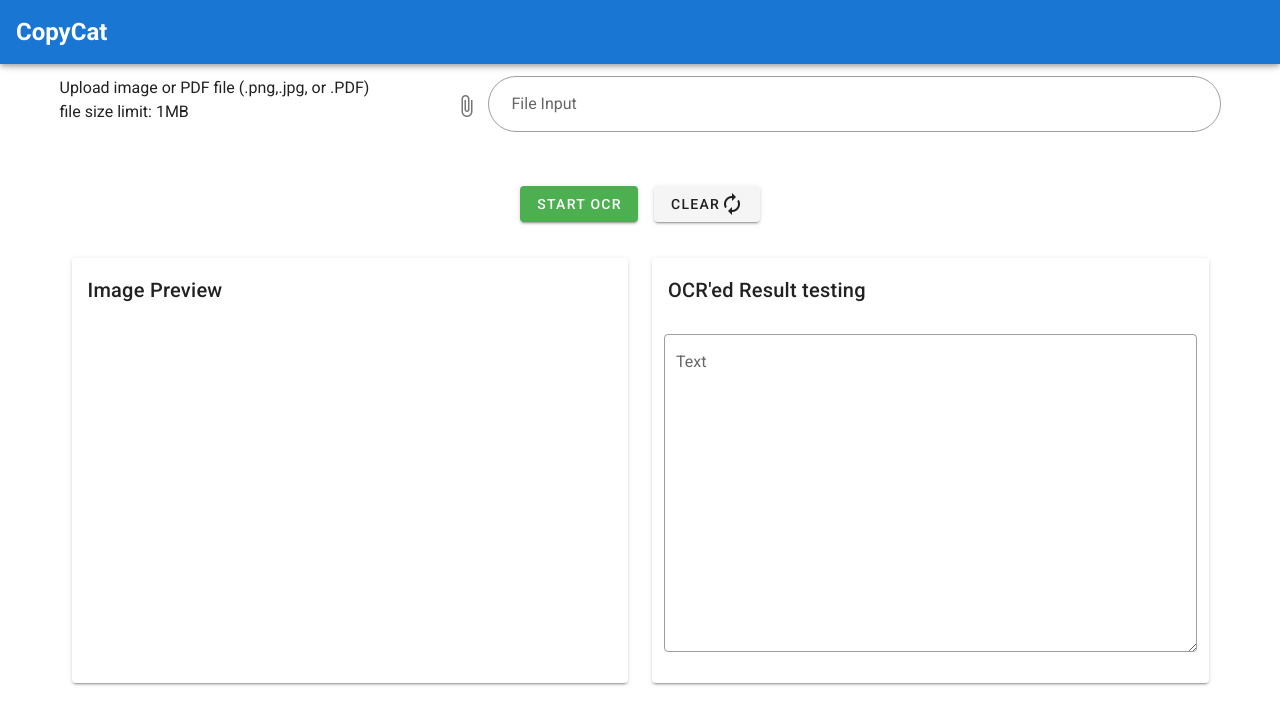
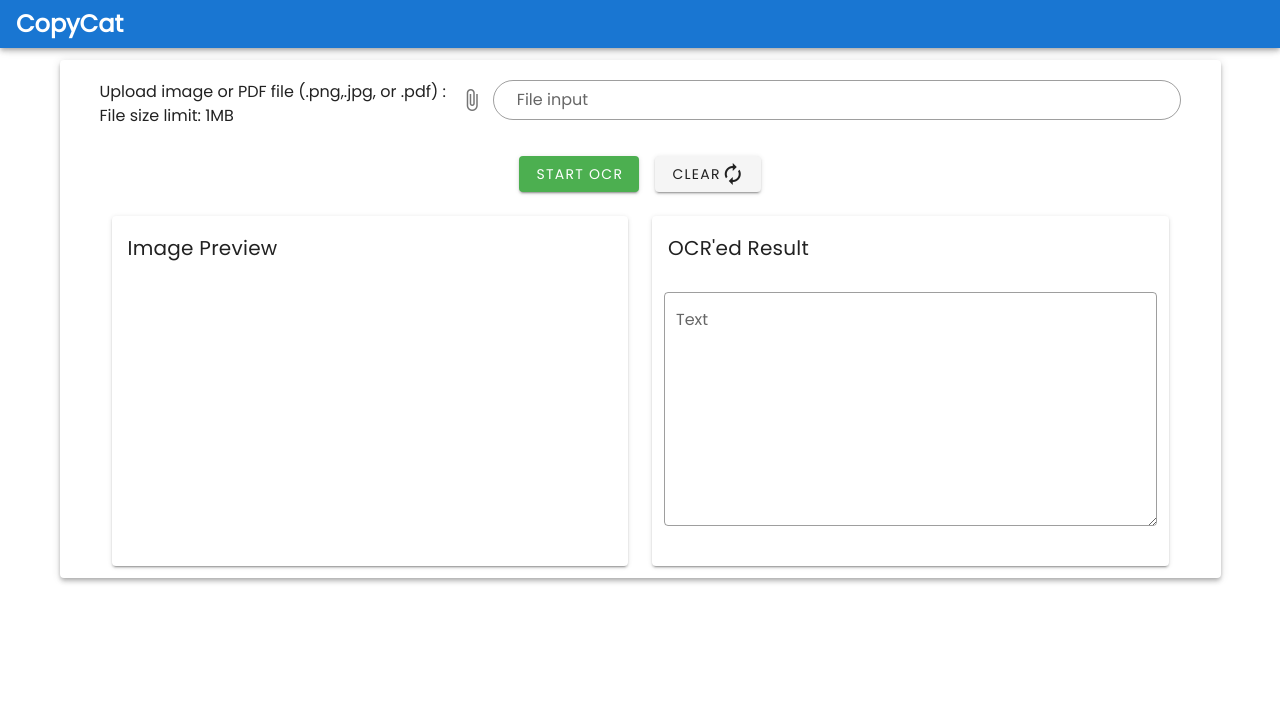
Before and after one commit to yhchan0918/OCRWebApp, a Vue app: page / in a window 1280 px wide. Shown: the top 724 px of the page. Built offline with nearby package versions, Linux system fonts and the light colour scheme.

Commit message:
Improvement of UI

```diff
--- a/public/index.html
+++ b/public/index.html
@@ -26,3 +26,10 @@
     <!-- built files will be auto injected -->
   </body>
 </html>
+<style>
+  @import url("https://fonts.googleapis.com/css2?family=Poppins&display=swap");
+
+  * {
+    font-family: "Poppins", sans-serif;
+  }
+</style>
--- a/src/components/NavBar.vue
+++ b/src/components/NavBar.vue
@@ -1,22 +1,17 @@
 <template>
-<nav>
-  <v-app-bar app color="primary" dark>
+  <nav>
+    <v-app-bar app dense color="primary" dark>
       <div class="d-flex align-center">
         <h1>CopyCat</h1>
       </div>
 
       <v-spacer></v-spacer>
-
-
-</v-app-bar>
-</nav>
-
+    </v-app-bar>
+  </nav>
 </template>
 
 <script>
-export default {
-};
+export default {};
 </script>
 
-<style>
-</style>
+<style></style>
--- a/src/components/TheAlert.vue
+++ b/src/components/TheAlert.vue
@@ -1,6 +1,6 @@
 <template>
   <div>
-    <v-alert :type="type" dark>
+    <v-alert :type="type" dense elevation="4" transition="slide-x-transition">
       {{ msg }}
     </v-alert>
   </div>
--- a/src/views/Home.vue
+++ b/src/views/Home.vue
@@ -1,28 +1,32 @@
 <template>
   <div class="home">
-    <v-form ref="form">
     <v-container>
-        <v-row align-content="center" justify="space-between">
-          <v-col cols="4"
-            ><span>Upload image or PDF file (.png,.jpg, or .PDF)</span>
-            <p>file size limit: 1MB</p></v-col
-          >
-          <v-col cols="8" class="">
+      <v-card class="elevation-4">
+        <v-form class="mx-10" ref="form">
+          <v-container>
+            <v-row align-content="center" justify="space-between" class="mt-2">
+              <v-col cols="4" class="pa-0 ma-0"
+                ><span>Upload image or PDF file (.png,.jpg, or .pdf) :</span>
+                <p>File size limit: 1MB</p>
+              </v-col>
+              <v-col cols="8" class="pa-0 ma-0">
                 <v-file-input
-              label="File Input"
+                  height="40px"
+                  label="File input"
+                  dense
+                  placeholder="Select a file"
                   color="primary"
                   :clearable="false"
-              outlined
+                  hide-details
                   ref="file"
                   :accept="acceptedFormat"
                   @change="handleFileChange"
+                  outlined
                   rounded
                   show-size
                 >
                 </v-file-input>
               </v-col>
-        </v-row>
-        <v-row justify="space-between">
               <v-col cols="12" class="text-center">
                 <v-btn class="mr-4" color="success" @click="submitFile"
                   >Start OCR
@@ -33,27 +37,28 @@
               </v-col>
             </v-row>
             <v-row>
-          <v-col cols="12">
-            <div v-if="isUploaded">
+              <v-col cols="12" v-if="isUploaded">
+                <div>
                   <div>
                     <v-progress-linear
                       v-model="progress"
                       color="primary"
                       height="30"
                       rounded
+                      class="mb-2"
                       reactive
                     >
                       <strong>{{ progress }} %</strong>
                     </v-progress-linear>
                   </div>
                 </div>
+                <TheAlert v-show="message" :type="AlertTypes" :msg="message" />
               </v-col>
             </v-row>
-        <TheAlert v-show="message" :type="AlertTypes" :msg="message" />
-        <v-container>
+
             <v-row justify="space-between">
               <v-col cols="6">
-              <v-card height="425px">
+                <v-card height="350px">
                   <v-card-title>
                     Image Preview
                   </v-card-title>
@@ -63,7 +68,7 @@
                         <v-img
                           :src="imagePreview"
                           v-show="showPreview"
-                        height="300px"
+                          height="230px"
                           contain
                         ></v-img>
                       </v-col>
@@ -72,9 +77,9 @@
                 </v-card>
               </v-col>
               <v-col cols="6" class="text-center">
-              <v-card height="425px">
+                <v-card height="350px">
                   <v-card-title>
-                  OCR'ed Result testing
+                    OCR'ed Result
                   </v-card-title>
                   <v-container>
                     <v-row>
@@ -82,7 +87,7 @@
                         <v-textarea
                           outlined
                           color="primary"
-                        rows="11"
+                          rows="8"
                           label="Text"
                           v-model="resultText"
                         >
@@ -94,8 +99,9 @@
               </v-col>
             </v-row>
           </v-container>
+        </v-form>
+      </v-card>
     </v-container>
-    </v-form>
   </div>
 </template>
 
```
Lines whose indentation alone changed are shown as unchanged.
